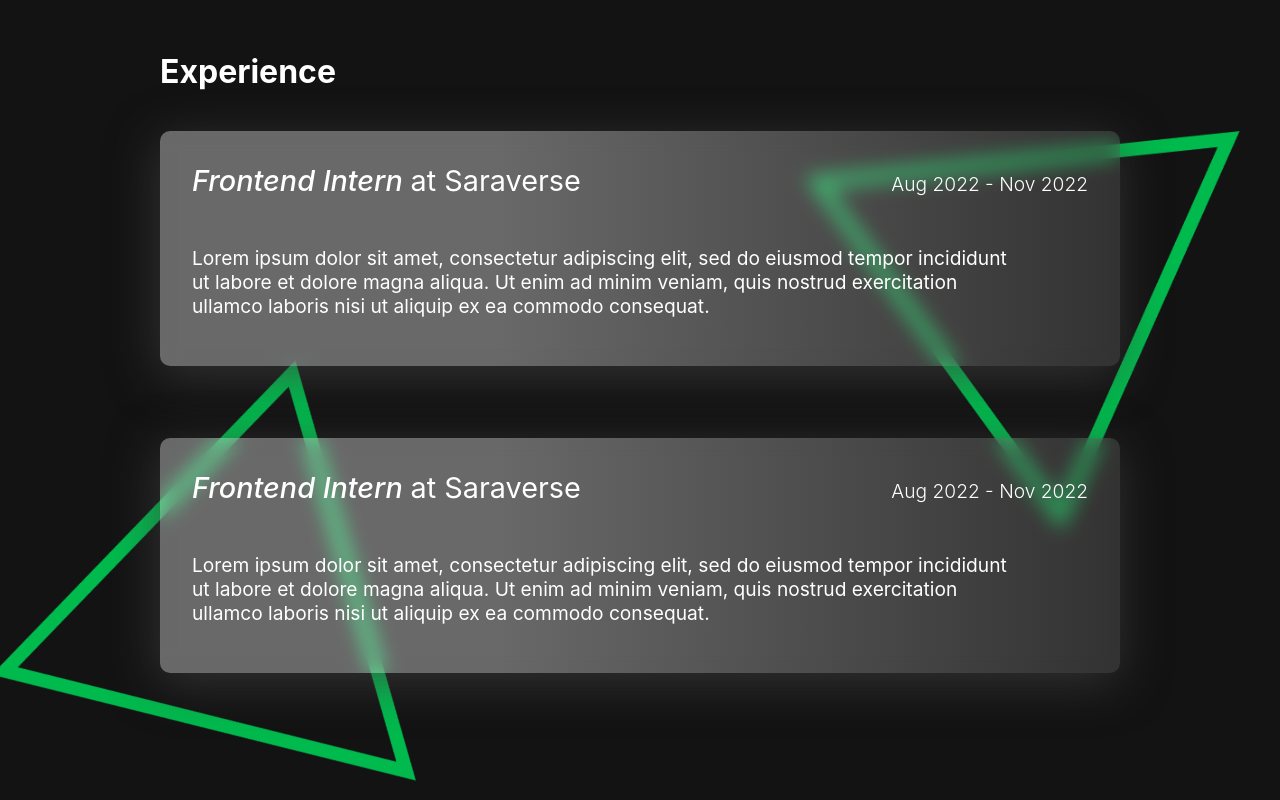
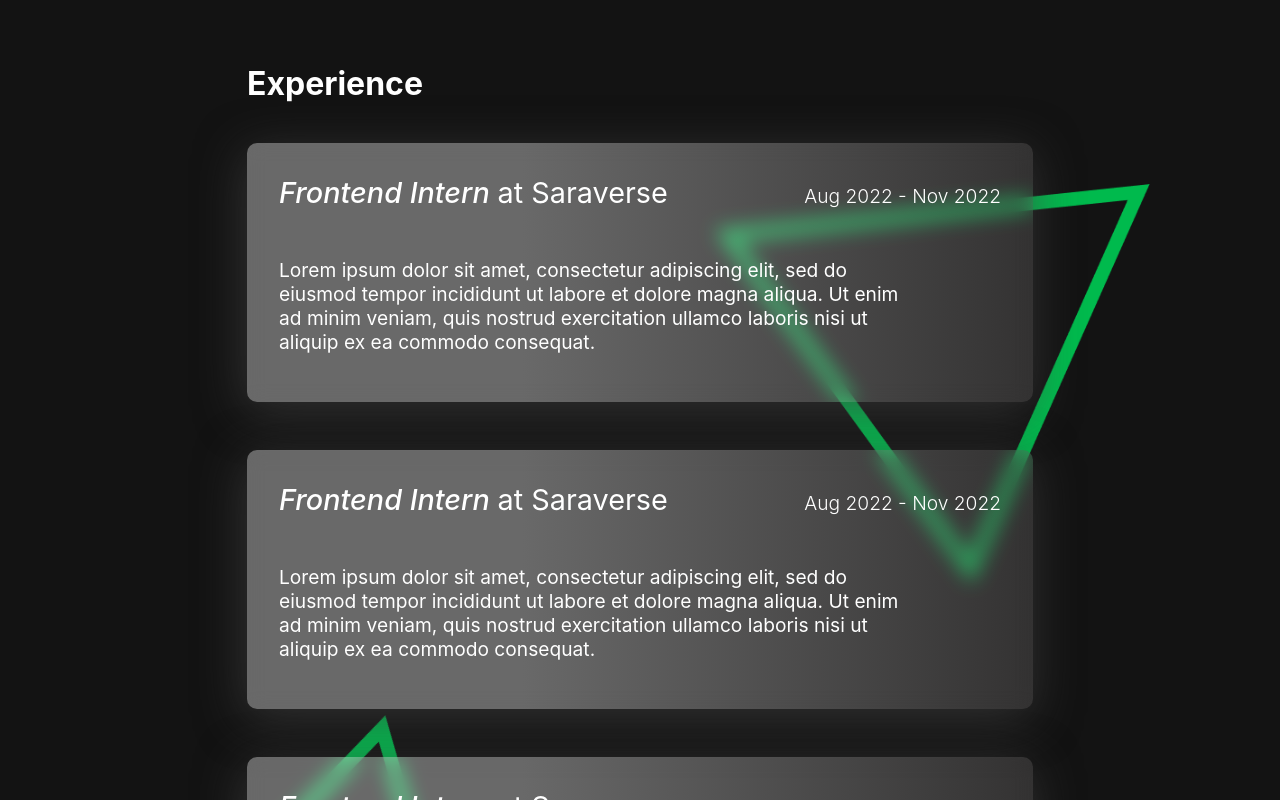
Before and after one commit to pbdsce/portfolio-template, a React (Create React App) app: page / in a window 1280 px wide. Shown: the top 800 px of the page. Built offline with nearby package versions, Linux system fonts and the light colour scheme.

Commit message:
fixed experience scroll bar issue

```diff
--- a/src/Sections/Experience.js
+++ b/src/Sections/Experience.js
@@ -8,7 +8,7 @@ const Experience = () => {
   const {Experience} = data;
   return (
     Experience&&
-    <>
+    <div className='exp-section-wrapper'>
       <section className='exp-section'>
         <img src={triangle} className = "triangle" alt="triangle" />
         <img src={triangle} className = "triangle" alt="triangle" />
@@ -25,7 +25,7 @@ const Experience = () => {
         </div>
 
       </section>
-    </>
+    </div>
   )
 }
 
--- a/src/Sections/Experience/experience.css
+++ b/src/Sections/Experience/experience.css
@@ -1,13 +1,18 @@
+.exp-section-wrapper{
+width: 100%;
+overflow: hidden;
+padding-bottom:5rem;
+}
+
 .exp-section {
-    max-width: 1000px;
+    max-width: 850px;
+    width: 100%;
     color: white;
-    margin: 2rem auto;
-    padding: 20px;
+    margin:2rem auto;
+    padding: 2rem;
     position: relative;
+}
 
-
-
-}
 
 .triangle {
     position: absolute;
@@ -15,7 +20,7 @@
 }
 .triangle:first-child{
     top: 15%;
-    right: -10%;
+    right:-10%;
 }
 .triangle:nth-child(2){
     bottom:-10rem;
@@ -32,7 +37,7 @@
     justify-content: center;
     align-items: center;
     flex-direction: column;
-    gap:2rem;
+    gap:.5rem;
 }
 
 .exp-box {
@@ -86,8 +91,6 @@
     .exp-section{
         padding:0 1.5rem;
         width: 100%;
-        overflow-x: hidden;
-        overflow-y: auto;
     }
     .triangle:first-child{
         right:-80%;
@@ -101,7 +104,6 @@
         align-items:flex-start;
         margin-bottom: 2rem;
     }
-
     .exp-box-heading{
         margin: 0 0 2px;
     }
--- a/src/data.json
+++ b/src/data.json
@@ -43,6 +43,12 @@
             "Role": "Frontend Intern",
             "Duration": "Aug 2022 - Nov 2022",
             "Description": "Lorem ipsum dolor sit amet, consectetur adipiscing elit, sed do eiusmod tempor incididunt ut labore et dolore magna aliqua. Ut enim ad minim veniam, quis nostrud exercitation ullamco laboris nisi ut aliquip ex ea commodo consequat."
+        },
+        {
+            "CompanyName": "Saraverse",
+            "Role": "Frontend Intern",
+            "Duration": "Aug 2022 - Nov 2022",
+            "Description": "Lorem ipsum dolor sit amet, consectetur adipiscing elit, sed do eiusmod tempor incididunt ut labore et dolore magna aliqua. Ut enim ad minim veniam, quis nostrud exercitation ullamco laboris nisi ut aliquip ex ea commodo consequat."
         }
     ],
     "Projects": [
```
